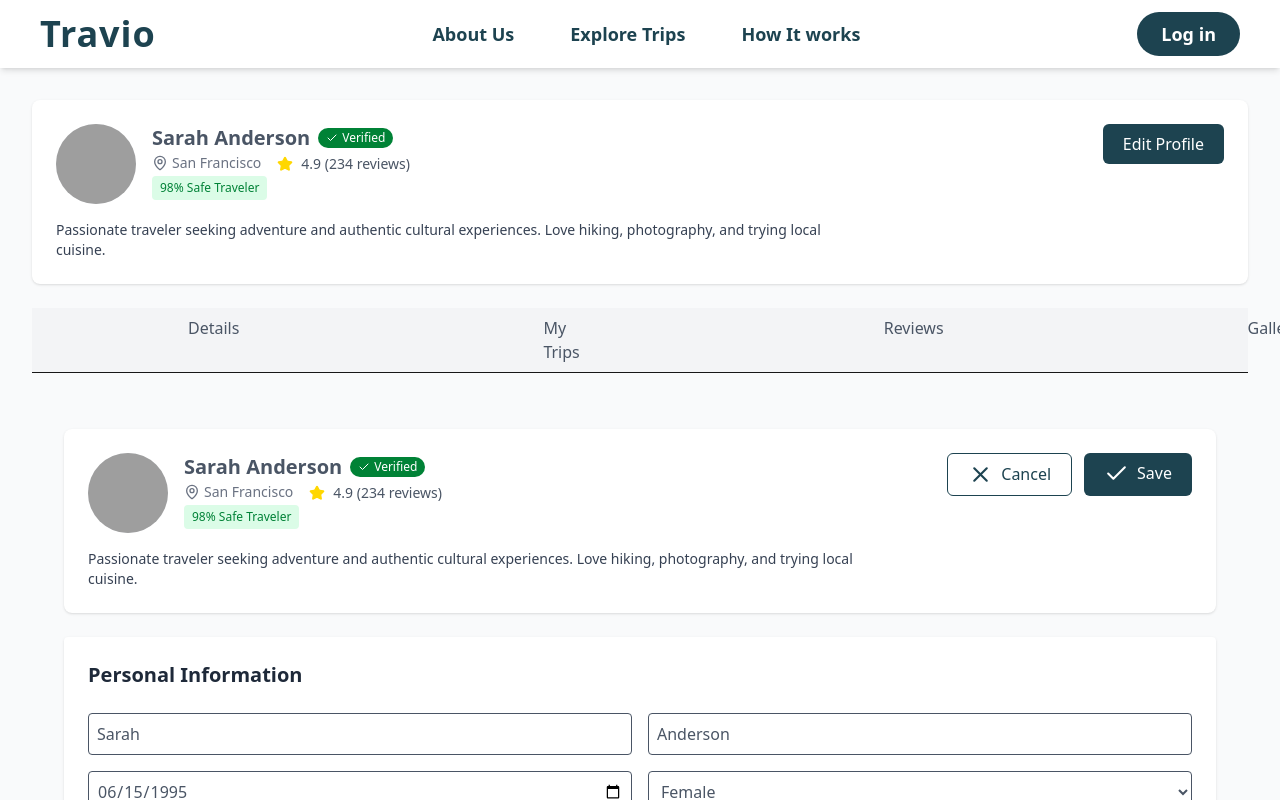
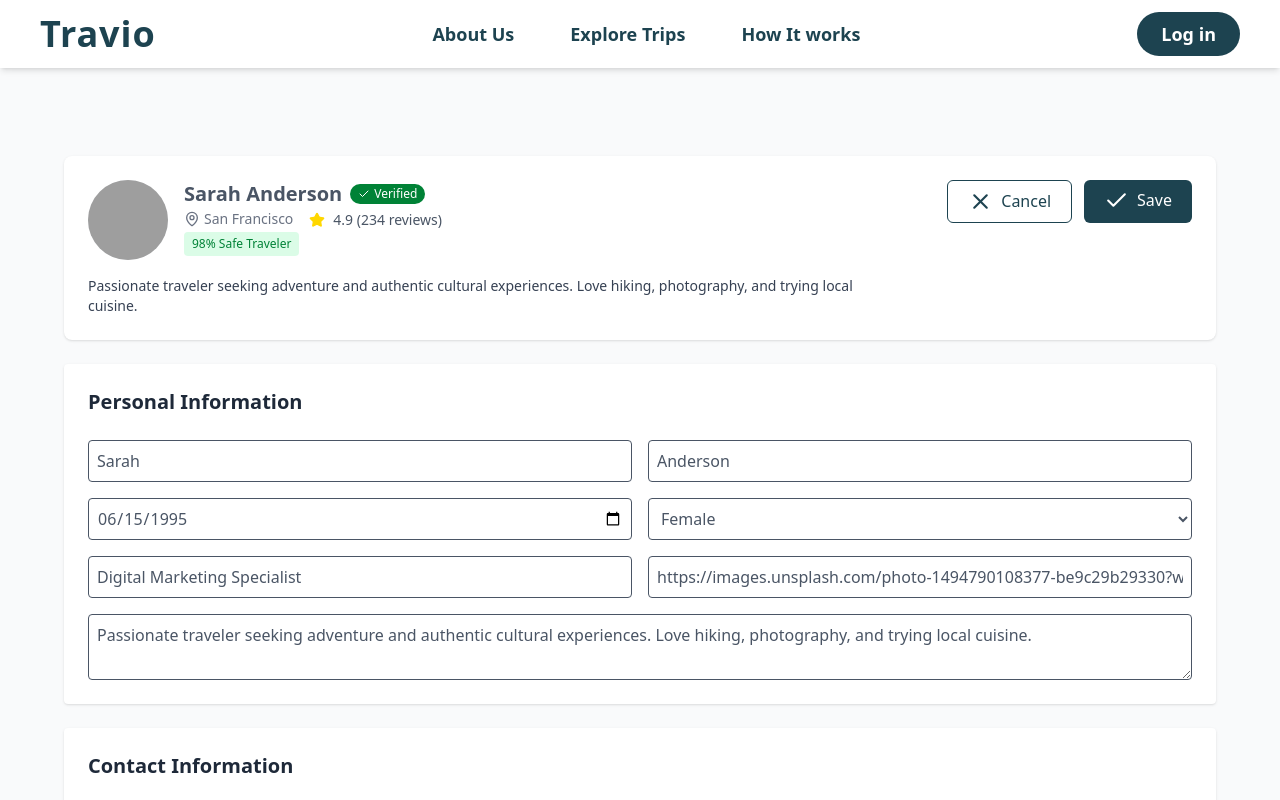
Before and after one commit to hello-prashant/Travel-Agency-01, a Next.js app: page /ProfileScreen/Profile/edit in a window 1280 px wide. Shown: the top 800 px of the page. Built offline with nearby package versions, Linux system fonts and the light colour scheme; grey boxes are pictures that could not be loaded.

Commit message:
Update ProfileScreen layout and header

```diff
--- a/src/app/ProfileScreen/components/profile/ProfileHeader.tsx
+++ b/src/app/ProfileScreen/components/profile/ProfileHeader.tsx
@@ -89,7 +89,7 @@ export default function ProfileHeader({
 
           {/* VIEW MODE: SHOW "EDIT" BUTTON */}
           {readOnly && (
-            <Link href="Profile/edit"
+            <Link href="ProfileScreen/Profile/edit"
               className="px-5 py-2 rounded-md bg-[#1d4350] text-white hover:bg-[#1d4357] transition"
               onClick={onSave}
             >
--- a/src/app/ProfileScreen/layout.tsx
+++ b/src/app/ProfileScreen/layout.tsx
@@ -1,19 +1,27 @@
 "use client";
 
 import Link from "next/link";
+import { usePathname } from "next/navigation";
 import { useProfileStore } from "@/app/ProfileScreen/data/store/profilestore";
 import ProfileHeader from "@/app/ProfileScreen/components/profile/ProfileHeader";
 import TabNavigation from "@/app/ProfileScreen/components/profile/ProfileTabs";
 
 export default function ProfileLayout({ children }: { children: React.ReactNode }) {
   const { profile } = useProfileStore();
+  const pathname = usePathname();
+  const hideHeader = pathname === "/ProfileScreen/Profile/edit";
 
   return (
     <div className="min-h-screen bg-gray-50 p-8">
       <div className="max-w-dvw mx-auto space-y-6">
 
         {/* FIXED PROFILE HEADER */}
-        <ProfileHeader  edited={profile} readOnly={true} />
+        {!hideHeader && (
+          <>
+            <ProfileHeader edited={profile} readOnly />
+            <TabNavigation />
+          </>
+        )}
 
         {/* FIXED TAB BAR */}
         {/* <div className="flex mx-auto justify-evenly gap-6 bg-gray-100 text-gray-600">
@@ -22,7 +30,6 @@ export default function ProfileLayout({ children }: { children: React.ReactNode
           <Link href="/ProfileScreen/reviews" className="px-4 py-2 rounded-md transition hover:text-black hover:bg-white">Reviews</Link>
           <Link href="/ProfileScreen/gallery" className="px-4 py-2 rounded-md transition hover:text-black hover:bg-white">Gallery</Link>
         </div> */}
-        <TabNavigation/>
 
         {/* THIS CHANGES WHEN YOU CLICK A TAB */}
         <div className="mt-6">{children}</div>
```
